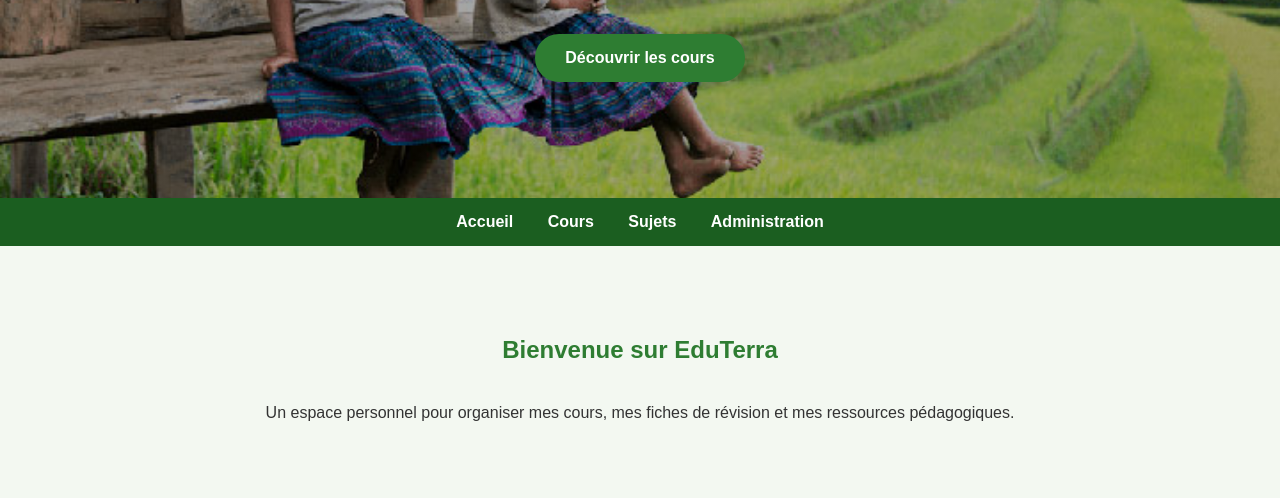
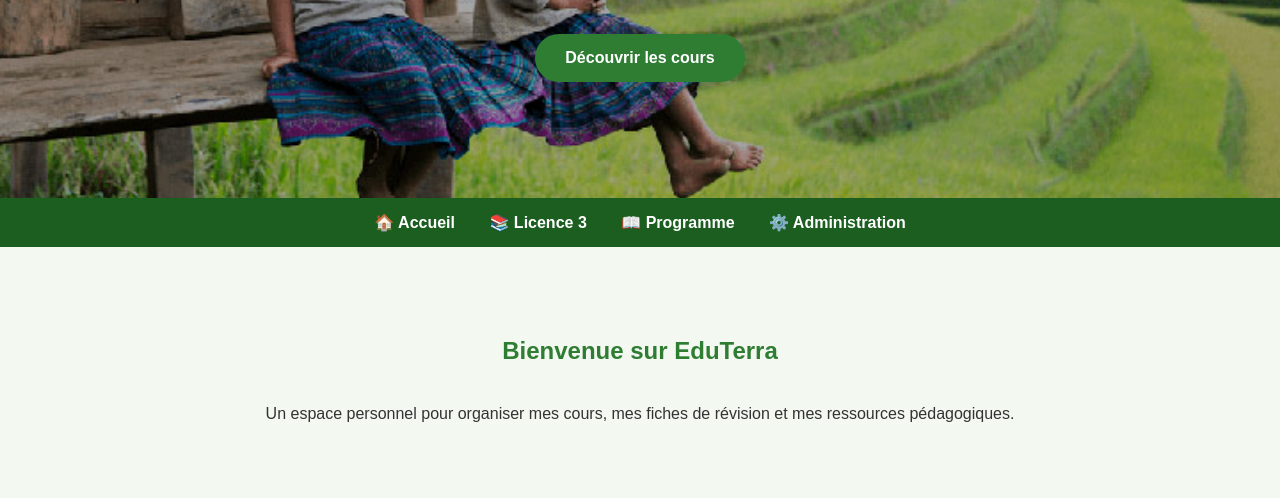
Before and after one commit to DevSandrine/EduTerra, a website: page index.html in a window 1280 px wide. Shown: the part 302-800 px from the top of the page. Drawn offline with Linux system fonts and the light colour scheme.

Commit message:
Update index.html

```diff
--- a/index.html
+++ b/index.html
@@ -38,10 +38,12 @@ Découvrir les cours
 
 
 <nav>
-    <a href="/index.html">Accueil</a>
-    <a href="/cours.html">Cours</a>
-    <a href="#">Sujets</a>
-    <a href="/admin/">Administration</a>
+
+<a href="index.html">🏠 Accueil</a>
+<a href="cours.html">📚 Licence 3</a>
+<a href="sujet.html">📖 Programme</a>
+<a href="admin/">⚙️ Administration</a>
+
 </nav>
 
 
```
